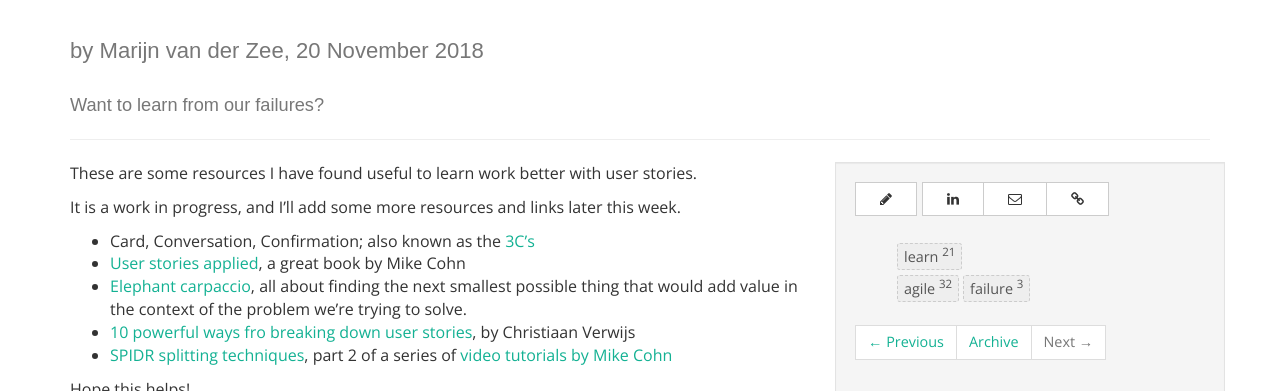
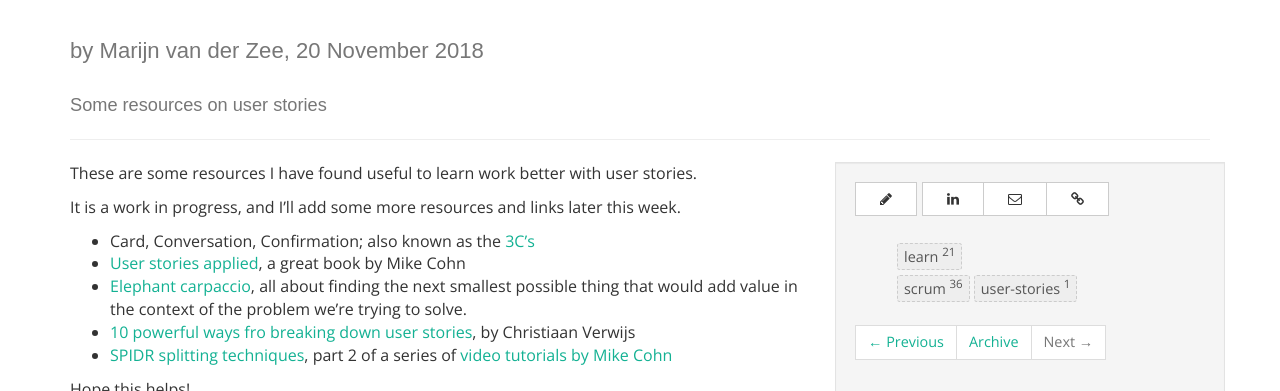
Before and after one commit to serraict/serraict.github.io, a Jekyll site: the page built from _posts/learn/2018-11-20-working-with-user-stories.md, in a window 1280 px wide and 900 px high. Shown: the part 420-811 px from the top of the window. Built offline with Jekyll 4.4.1, drawn with Linux system fonts in a browser that asks for light colours; nearby versions of some CDN libraries; some web fonts are replaced.

Commit message:
fix tags and tagline

```diff
--- a/_posts/learn/2018-11-20-working-with-user-stories.md
+++ b/_posts/learn/2018-11-20-working-with-user-stories.md
@@ -1,8 +1,8 @@
 ---
 layout: post
 category : learn
-tagline: "Want to learn from our failures?"
-tags : [agile, failure]
+tagline: "Some resources on user stories"
+tags : [scrum, user-stories]
 title: User Stories
 description: Resources on working with user stories
 ---
```
